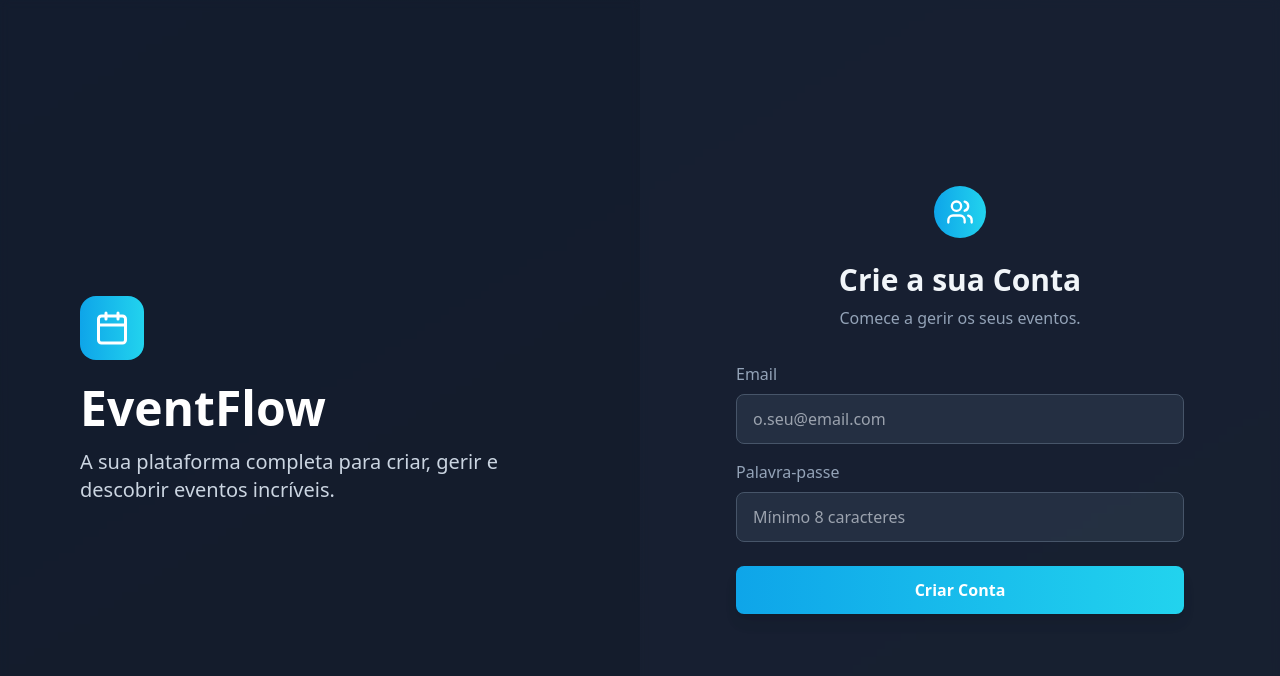
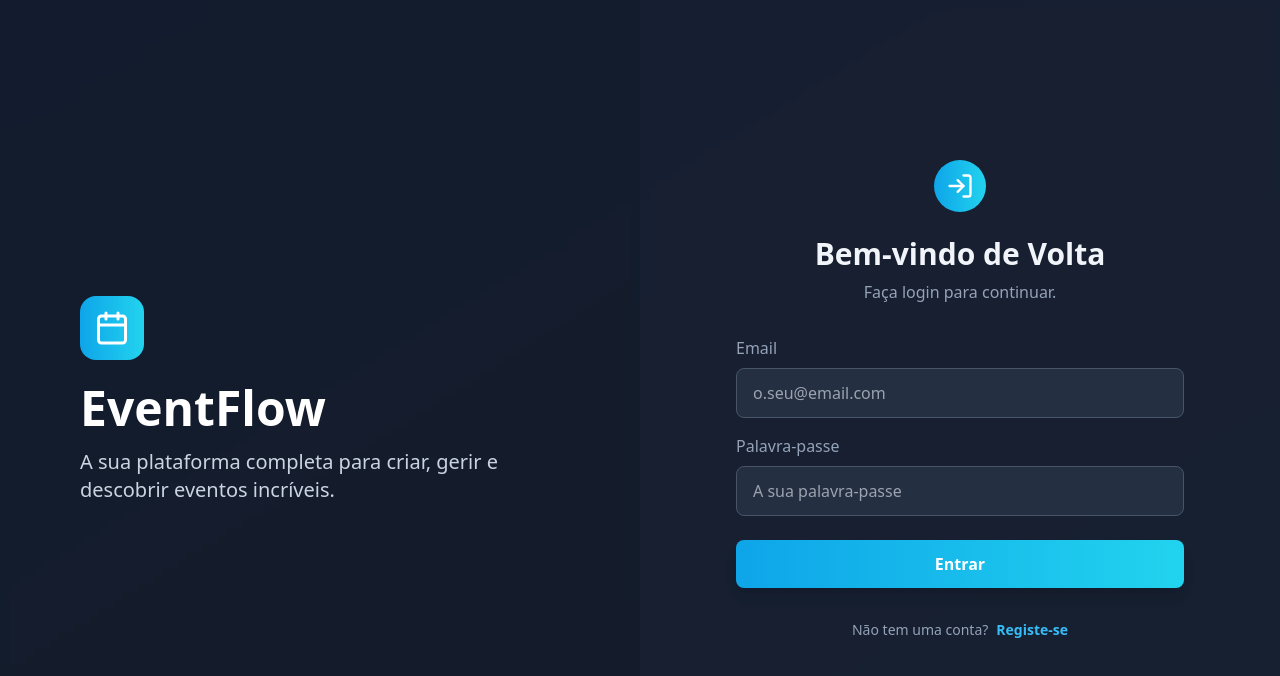
Before and after one commit to AgnesMillie/eventflow-platform, a React (Vite) app in the folder frontend/: page / in a window 1280 px wide. Shown: the top 676 px of the page. Built offline with nearby package versions, Linux system fonts and the light colour scheme.

Commit message:
feat(frontend): add login form and view toggling

```diff
--- a/frontend/src/App.tsx
+++ b/frontend/src/App.tsx
@@ -1,14 +1,22 @@
+import { useState } from 'react';
 import { RegisterForm } from './components/RegisterForm';
+import { LoginForm } from './components/LoginForm';
+import { AuthFormToggle } from './components/AuthFormToggle';
 
 function App() {
+  // Estado para controlar se estamos a ver o formulário de login ou registo
+  const [isLoginView, setIsLoginView] = useState(true);
+
+  const handleLoginSuccess = (token: string) => {
+    // Por agora, vamos apenas mostrar um alerta e o token na consola.
+    // Na próxima fase, guardaremos o token e redirecionaremos o utilizador.
+    alert('Login bem-sucedido!');
+    console.log('Token de Acesso:', token);
+  };
+
   return (
-    // O container principal define o fundo e a altura mínima do ecrã
-    <main className="bg-gradient-to-br from-slate-900 to-gray-900 min-h-screen w-full text-white">
-
-      {/* O layout de duas colunas agora preenche o 'main' diretamente */}
+    <main className="bg-gradient-to-br from-slate-900 to-gray-900 min-h-screen w-full flex items-center justify-center text-white lg:p-0 p-4">
       <div className="w-full min-h-screen grid grid-cols-1 md:grid-cols-2">
-
-        {/* Coluna Esquerda: Branding & Informação */}
         <div className="p-10 md:p-12 lg:p-20 bg-slate-800/30 backdrop-blur-sm hidden md:flex flex-col justify-center">
           <div className="mb-6">
             <div className="bg-gradient-to-r from-sky-500 to-cyan-400 w-16 h-16 flex items-center justify-center rounded-2xl">
@@ -19,10 +27,20 @@ function App() {
           <p className="text-slate-300 text-lg lg:text-xl">A sua plataforma completa para criar, gerir e descobrir eventos incríveis.</p>
         </div>
 
-        {/* Coluna Direita: Formulário */}
         <div className="p-8 md:p-12 lg:p-20 bg-slate-800/50 backdrop-blur-sm flex flex-col justify-center">
           <div className="w-full max-w-md mx-auto">
-            <RegisterForm />
+            {/* Renderização condicional: mostra o Login ou o Registo */}
+            {isLoginView ? (
+              <LoginForm onLoginSuccess={handleLoginSuccess} />
+            ) : (
+              <RegisterForm />
+            )}
+
+            {/* Componente para alternar entre as visualizações */}
+            <AuthFormToggle
+              isLoginView={isLoginView}
+              toggleView={() => setIsLoginView(!isLoginView)}
+            />
           </div>
         </div>
       </div>
--- /dev/null
+++ b/frontend/src/components/AuthFormToggle.tsx
@@ -0,0 +1,19 @@
+interface AuthFormToggleProps {
+  readonly isLoginView: boolean;
+  readonly toggleView: () => void;
+}
+
+export function AuthFormToggle({ isLoginView, toggleView }: AuthFormToggleProps) {
+  return (
+    <p className="text-center text-sm text-slate-400 mt-8">
+      {isLoginView ? 'Não tem uma conta?' : 'Já tem uma conta?'}
+      <button
+        type="button"
+        onClick={toggleView}
+        className="font-semibold text-sky-400 hover:text-sky-300 ml-2 focus:outline-none"
+      >
+        {isLoginView ? 'Registe-se' : 'Faça Login'}
+      </button>
+    </p>
+  );
+}
--- /dev/null
+++ b/frontend/src/components/LoginForm.tsx
@@ -0,0 +1,96 @@
+import { useState } from 'react';
+import axios from 'axios';
+
+const API_URL = 'http://localhost:3000';
+
+// A "prop" para que o componente App possa dizer-nos quando o login teve sucesso
+interface LoginFormProps {
+  readonly onLoginSuccess: (token: string) => void;
+}
+
+export function LoginForm({ onLoginSuccess }: LoginFormProps) {
+  const [email, setEmail] = useState('');
+  const [password, setPassword] = useState('');
+  const [message, setMessage] = useState('');
+  const [isError, setIsError] = useState(false);
+  const [isLoading, setIsLoading] = useState(false);
+
+  const handleSubmit = async (event: React.FormEvent) => {
+    event.preventDefault();
+    setMessage('');
+    setIsError(false);
+    setIsLoading(true);
+
+    try {
+      const response = await axios.post(`${API_URL}/auth/login`, {
+        email,
+        password,
+      });
+
+      setMessage('');
+      onLoginSuccess(response.data.access_token);
+
+    } catch (error) {
+      setIsError(true);
+      if (axios.isAxiosError(error) && error.response) {
+        setMessage(error.response.data.message || 'Ocorreu um erro no login.');
+      } else {
+        setMessage('Ocorreu um erro desconhecido.');
+      }
+    } finally {
+      setIsLoading(false);
+    }
+  };
+
+  return (
+    <div className="w-full">
+      <div className="w-full flex justify-center mb-6">
+        <div className="bg-gradient-to-r from-sky-500 to-cyan-400 p-3 rounded-full">
+          <svg xmlns="http://www.w3.org/2000/svg" width="28" height="28" viewBox="0 0 24 24" fill="none" stroke="currentColor" strokeWidth="2" strokeLinecap="round" strokeLinejoin="round" className="text-white"><path d="M15 3h4a2 2 0 0 1 2 2v14a2 2 0 0 1-2 2h-4"/><polyline points="10 17 15 12 10 7"/><line x1="15" x2="3" y1="12" y2="12"/></svg>
+        </div>
+      </div>
+      <h2 className="text-3xl font-bold mb-2 text-center text-slate-100">Bem-vindo de Volta</h2>
+      <p className="text-slate-400 text-center mb-8">Faça login para continuar.</p>
+
+      <form onSubmit={handleSubmit}>
+        <div className="mb-4">
+          <label className="block text-slate-400 mb-2" htmlFor="login-email">Email</label>
+          <input
+            id="login-email"
+            type="email"
+            value={email}
+            onChange={(e) => setEmail(e.target.value)}
+            className="w-full px-4 py-3 bg-slate-700/50 rounded-lg border border-slate-600 focus:outline-none focus:ring-2 focus:ring-offset-2 focus:ring-offset-slate-900 focus:ring-sky-500 transition-all duration-300"
+            required
+            placeholder="o.seu@email.com"
+          />
+        </div>
+        <div className="mb-6">
+          <label className="block text-slate-400 mb-2" htmlFor="login-password">Palavra-passe</label>
+          <input
+            id="login-password"
+            type="password"
+            value={password}
+            onChange={(e) => setPassword(e.target.value)}
+            className="w-full px-4 py-3 bg-slate-700/50 rounded-lg border border-slate-600 focus:outline-none focus:ring-2 focus:ring-offset-2 focus:ring-offset-slate-900 focus:ring-sky-500 transition-all duration-300"
+            required
+            placeholder="A sua palavra-passe"
+          />
+        </div>
+        <button
+          type="submit"
+          disabled={isLoading}
+          className="w-full bg-gradient-to-r from-sky-500 to-cyan-400 hover:from-sky-600 hover:to-cyan-500 text-white font-bold py-3 px-4 rounded-lg shadow-lg transition-all duration-300 ease-in-out transform hover:scale-105 disabled:opacity-50 disabled:cursor-not-allowed"
+        >
+          {isLoading ? 'A entrar...' : 'Entrar'}
+        </button>
+      </form>
+
+      {message && (
+        <div className={`mt-6 text-center p-3 rounded-lg text-sm ${isError ? 'bg-red-900/50 text-red-300 border border-red-800' : 'bg-green-900/50 text-green-300 border border-green-800'}`}>
+          {message}
+        </div>
+      )}
+    </div>
+  );
+}
```
